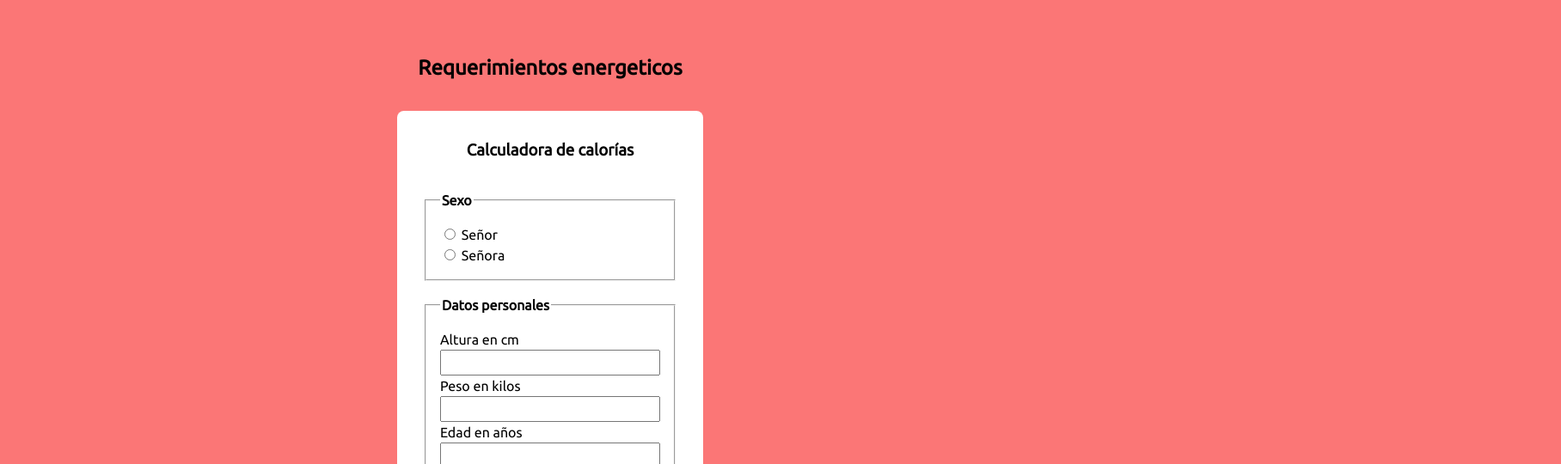
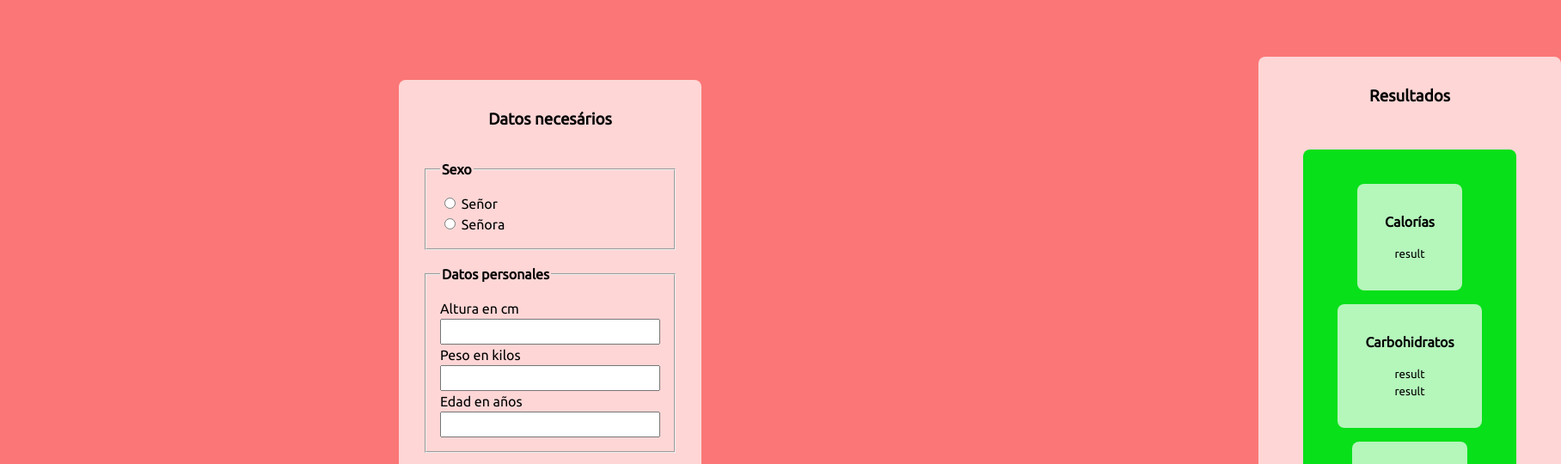
Before and after one commit to edu2andrade/macro-calculator, a plain HTML site: page index.html in a window 1280 px wide. Shown: the part 115-655 px from the top of the page at 86% size, 1816 px wide, since content can reach past the window. Drawn offline with Linux system fonts and the light colour scheme.

Commit message:
toggle to see results implemented

```diff
--- a/index.html
+++ b/index.html
@@ -20,9 +20,9 @@
     </header>
     <main>
       <section>
-        <h2>Requerimientos energeticos</h2>
-        <article class="calories-calc">
-          <h3>Calculadora de calorías</h3>
+
+        <article id="calculator" class="form-transition">
+          <h3>Datos necesários</h3>
           <form action="" id="calc">
             <fieldset>
               <legend>Sexo</legend>
@@ -107,7 +107,8 @@
             </div>
           </form>
         </article>
-        <article class="results hidden">
+
+        <article id="results" class="form-transition results hidden">
           <h3>Resultados</h3>
           <div class="results-container">
             <div class="result-item">
@@ -129,8 +130,8 @@
               <small id="fats-cal">result</small>
               <small id="fats-grams">result</small>
             </div>
-          </div>
         </article>
+
       </section>
     </main>
     <footer>
--- a/script.js
+++ b/script.js
@@ -5,6 +5,8 @@ const height = document.getElementById("height");
 const age = document.getElementById("age");
 const tdee = document.querySelectorAll("input[name='tdee']");
 const goal = document.getElementById("goal");
+const calculator = document.getElementById("calculator");
+const results = document.getElementById("results");
 
 const resultCalories = document.getElementById("calories");
 const resultCarbsCal = document.getElementById("carbs-cal");
@@ -18,7 +20,16 @@ const resultFatsGrams = document.getElementById("fats-grams");
 form.addEventListener("submit", (event) => {
   event.preventDefault();
   macroCalcs();
+  toggleResults();
 });
+
+
+/*
+Next steps:
+
+- Apply styles to all app!
+*/
+
 
 // Function tdee's selector:
 function selectedTdee() {
@@ -31,28 +42,6 @@ function selectedTdee() {
   return result;
 }
 
-// Function tdee's calcs: (NOT WORKING... WHY???)
-/* function tdeeCalc(selectedValue, bmr) {
-  switch (selectedValue) {
-    case "sedentary":
-      result = bmr * 1.3;
-      break;
-    case "active":
-      result = bmr * 1.475;
-      break;
-    case "very-active":
-      result = bmr * 1.8;
-      break;
-    case "extrem-active":
-      result = bmr * 2.1;
-      break;
-    default:
-      result = 0;
-    }
-
-  return result;
-} */
-
 const harrisBenedict = () => {
   // Check genre and returns the BMR accordingly
   // BMR:
@@ -60,8 +49,7 @@ const harrisBenedict = () => {
   ? 66.5 + 13.75 * weight.value.trim() + 5.003 * height.value.trim() - 6.775 * age.value.trim()
   : 665.1 + 9.563 * weight.value.trim() + 1.85 * height.value.trim() - 4.676 * age.value.trim();
 
-  // calcs accordingly genre and tdee:
-  // tdeeCalc(bmr, selectedValue); (NOT WORKING...)
+  // calcs accordingly genre and tdee: (CODE REPETITION HERE!)
   switch (selectedTdee()) {
   case "sedentary":
     result = bmr * 1.3;
@@ -78,7 +66,6 @@ const harrisBenedict = () => {
   default:
     result = 0;
   }
-
   return result;
 };
 
@@ -105,7 +92,6 @@ const mifflin = () => {
     default:
       result = 0;
     }
-
     return result;
 };
 
@@ -130,7 +116,7 @@ const basicRule = () => {
   return result;
 }
 
-// Caloric daily needs according goal (DONE!!)
+// Caloric daily needs according goal
 const caloricDailyNeeds = () => {
 
   const adjustedAverageTdee =
@@ -158,7 +144,6 @@ const caloricDailyNeeds = () => {
 }
 
 // Macro calculations:
-
 const macroCalcs = () => {
   const fatGrams = 1 * weight.value;
   const fatCal = fatGrams * 9;
@@ -167,6 +152,7 @@ const macroCalcs = () => {
   const carbCal = caloricDailyNeeds() - (proteinCal + fatCal);
   const carbGrams = carbCal / 4;
 
+  // input the results into HTML:
   resultCarbsCal.textContent = `${carbCal.toFixed()} kcal`;
   resultCarbsGrams.textContent = `${carbGrams.toFixed()} gramos`
 
@@ -176,3 +162,8 @@ const macroCalcs = () => {
   resultFatsCal.textContent = `${fatCal.toFixed()} kcal`;
   resultFatsGrams.textContent = `${fatGrams.toFixed()} gramos`;
 }
+
+const toggleResults = () => {
+  calculator.classList.toggle("hidden");
+  results.classList.toggle("hidden");
+}
--- a/style.scss
+++ b/style.scss
@@ -78,6 +78,7 @@ main {
     flex-direction: column;
     justify-content: center;
     align-items: center;
+    position: relative;
 
     h2 {
       text-align: center;
@@ -86,15 +87,21 @@ main {
     article {
       margin: 2rem;
       padding: 2rem;
+      width: 22rem;
       display: flex;
       flex-direction: column;
       justify-content: center;
       align-items: center;
-      background-color: white;
+      text-align: center;
+      background-color: rgba(255, 255, 255, 0.7);
       border-radius: 0.5rem;
 
       h3 {
         margin-bottom: 1rem;
+      }
+
+      form {
+        text-align: start;
       }
 
       fieldset {
@@ -116,14 +123,13 @@ main {
         }
       }
     }
-    .hidden {
-      // add .classList.toggle('hidden') to hide/unhide this element
-      // position: absolute; top: -9999px; left: -9999px;
+    .results {
+      width: 22rem;
       .results-container {
         margin: 2rem;
         padding: 2rem;
         display: flex;
-        flex-wrap: wrap;
+        flex-direction: column;
         justify-content: center;
         align-items: center;
         text-align: center;
@@ -136,13 +142,22 @@ main {
           flex-direction: column;
           justify-content: center;
           align-items: center;
-          background-color: white;
+          background-color: rgba(255, 255, 255, 0.7);
           border-radius: 0.5rem;
           h4 {
             margin-bottom: 1rem;
           }
         }
       }
+    }
+    .hidden {
+      // add .classList.toggle('hidden') to hide/unhide this element
+      // position: absolute; top: -1500px;
+      position: absolute;
+      transform: translateX(1000px);
+    }
+    .form-transition {
+      transition: 1s;
     }
   }
 }
```
Also changed, not shown: style.css, 1 other file.
